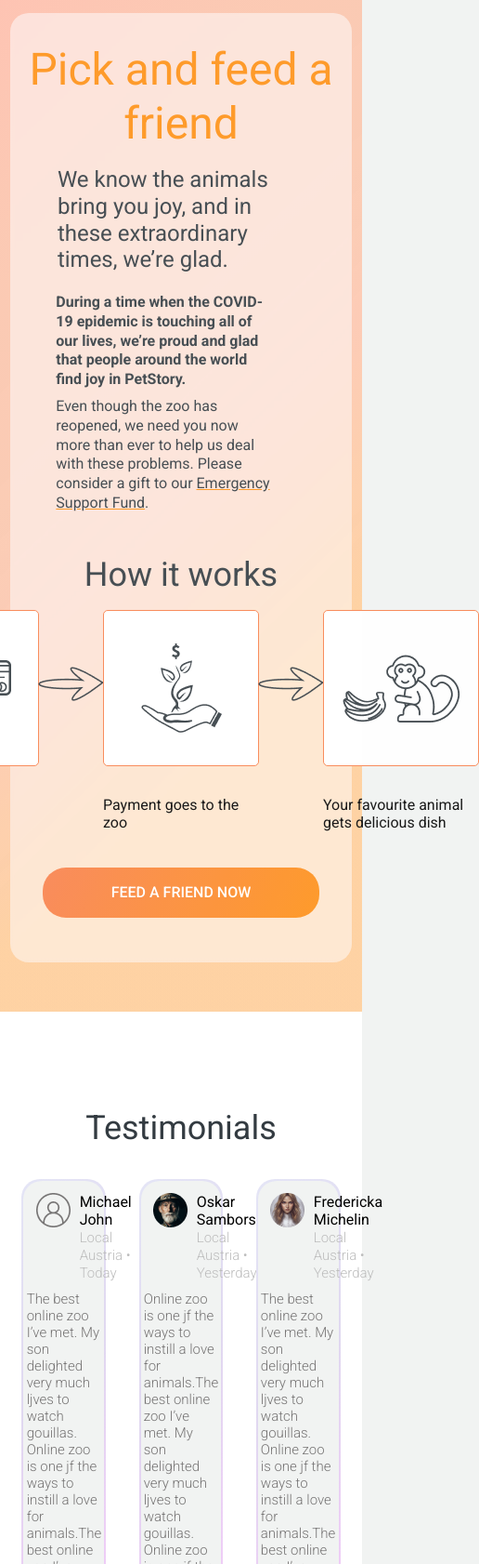
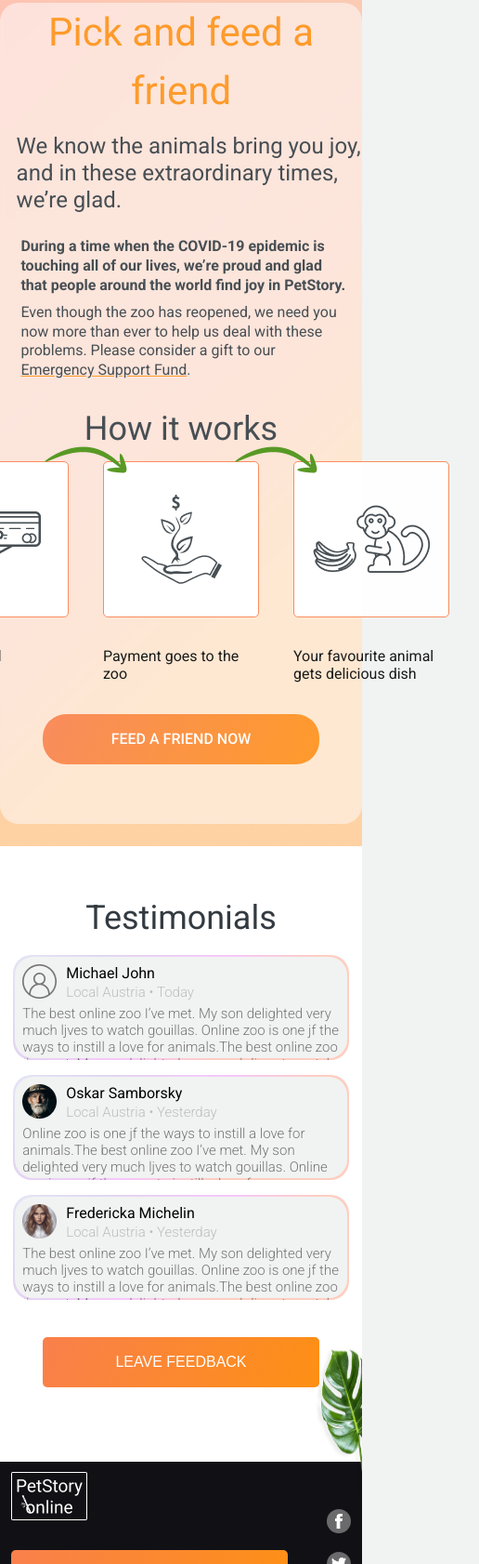
Before and after one commit to ikoroleva/online-zoo, a website: page pages/petstory/index.html in a window 390 px wide. Shown: the part 2075-3757 px from the top of the page at 93% size, 516 px wide, since content can reach past the window. Drawn offline with Linux system fonts and the light colour scheme.

Commit message:
feat: responsive main 640px

```diff
--- a/assets/styles/footer.css
+++ b/assets/styles/footer.css
@@ -196,3 +196,57 @@ footer {
 
 
 }
+
+@media (max-width:640px) {
+    footer {
+        padding: 0.7rem 0;
+    }
+
+    .footer__container {
+        width: 94%;
+        position: relative;
+    }
+
+    .footer_list {
+        padding: 0;
+    }
+
+    .footer_list li {
+        padding: 6px 14px;
+        justify-content: flex-start;
+    }
+
+    .footer__links {
+        display: flex;
+        justify-content: space-between;
+        align-items: flex-end;
+        margin-top: 61px;
+    }
+
+    .footer_nav {
+        width: 60%;
+        justify-content: flex-start;
+    }
+
+    .subsribe-section {
+        display: none;
+    }
+
+    .footer__donate__btn {
+        margin-top: 2rem;
+    }
+
+    .social-links {
+        position: absolute;
+        bottom: 92px;
+        right: 0;
+    }
+
+    .social-link {
+        margin: 10px 0;
+    }
+
+    .social-link>p {
+        display: none;
+    }
+}
--- a/pages/petstory/index.html
+++ b/pages/petstory/index.html
@@ -198,7 +198,9 @@
                                 <p>Pay with card</p>
                             </div>
                             <div class="how-it-works__arrow">
-                                <img src="..\..\assets\images\big-arrow-right.png" alt="arrow next step">
+                                <img class="big_arrow" src="../../assets/images/big-arrow-right.png"
+                                    alt="arrow next step">
+                                <img class="small_arrow" src="../../assets/images/arrow.png" alt="arrow next step">
                             </div>
                             <div class="how-it-works__step">
                                 <div class="how-it-works__step__pic">
@@ -207,7 +209,9 @@
                                 <p>Payment goes to the zoo</p>
                             </div>
                             <div class="how-it-works__arrow">
-                                <img src="..\..\assets\images\big-arrow-right.png" alt="arrow next step">
+                                <img class="big_arrow" src="../../assets/images/big-arrow-right.png"
+                                    alt="arrow next step">
+                                <img class="small_arrow" src="../../assets/images/arrow.png" alt="arrow next step">
                             </div>
                             <div class="how-it-works__step">
                                 <div class="how-it-works__step__pic">
--- a/pages/petstory/style.css
+++ b/pages/petstory/style.css
@@ -857,6 +857,14 @@
     margin: 0 auto 6rem;
 }
 
+.how-it-works__arrow>.small_arrow {
+    display: none;
+}
+
+.how-it-works__arrow>.big_arrow {
+    display: block;
+}
+
 /* .pick-and-feed__button {
     margin-right: 3rem;
 } */
@@ -906,6 +914,61 @@
 
     .how-it-works__steps {
         margin: 5% auto 8%;
+    }
+}
+
+@media (max-width: 640px) {
+
+    .pick-and-feed {
+        padding: 1.3rem 0 0.3rem;
+    }
+
+    .pick-and-feed__container {
+        width: 100%;
+        margin: 0 auto 1.2rem;
+        padding: 0 0 4rem 0;
+    }
+
+    .pick-and-feed__container>h2 {
+        font-size: 42px;
+        line-height: 150%;
+        margin: 0;
+    }
+
+    .pick-and-feed__container>h4 {
+        margin: 0.9rem 0 1.4rem 1.1rem;
+    }
+
+    .pick-and-feed__container>p {
+        margin: 0.2rem 1rem 0.3rem 1.4rem;
+    }
+
+    .how-it-works__container {
+        width: 94%;
+    }
+
+    .how-it-works__container>h3 {
+        margin: 1.5rem 0 0 0;
+    }
+
+    .how-it-works__steps {
+        margin: 3% auto 5%;
+
+    }
+
+    .how-it-works__arrow {
+        width: 37px;
+        align-items: flex-start;
+        margin: -16px 0;
+        z-index: 1;
+    }
+
+    .how-it-works__arrow>.big_arrow {
+        display: none;
+    }
+
+    .how-it-works__arrow>.small_arrow {
+        display: block;
     }
 }
 
@@ -1146,3 +1209,46 @@ input[type='range']::-webkit-slider-thumb {
         height: 21.5rem;
     }
 }
+
+@media(max-width:640px) {
+    .testimonials {
+        padding: 2.7rem 0 3rem;
+    }
+
+    .testimonials__card__container {
+        margin: 0.5rem;
+        height: 113px;
+        overflow: hidden;
+    }
+
+    .testimonials__section-header {
+        margin: 0.7rem 0 0.5rem;
+    }
+
+    .testimonials__card {
+        padding: 0.4rem;
+    }
+
+    .testimonials__card-text {
+        margin: 5px 0;
+    }
+
+    .testimonials__cards {
+        flex-direction: column;
+    }
+
+    .testimonials__line__scroll__container {
+        display: none;
+    }
+
+    .testimonials__button {
+        margin: 2rem 1rem;
+        align-self: center;
+    }
+
+    .testimonials__section-picture {
+        height: 12.5rem;
+        width: 20%;
+        bottom: -60px;
+    }
+}
```
